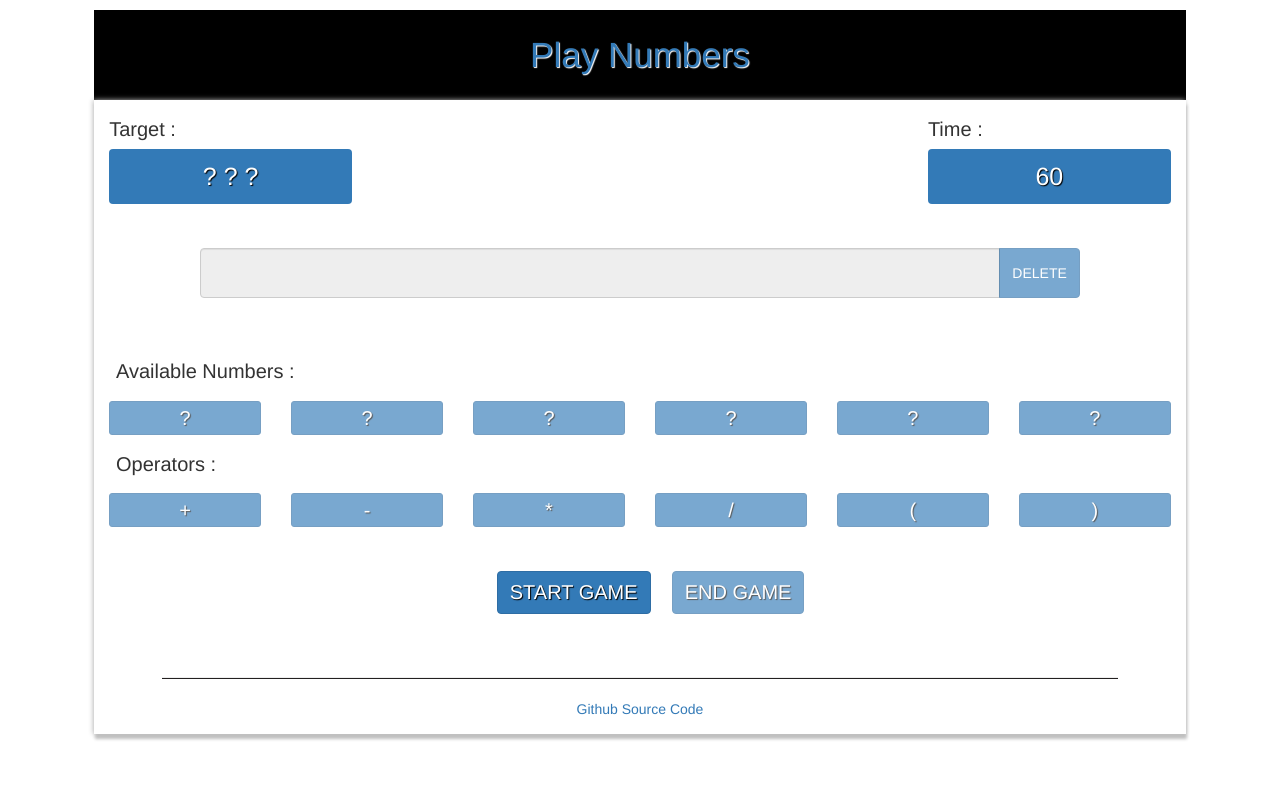
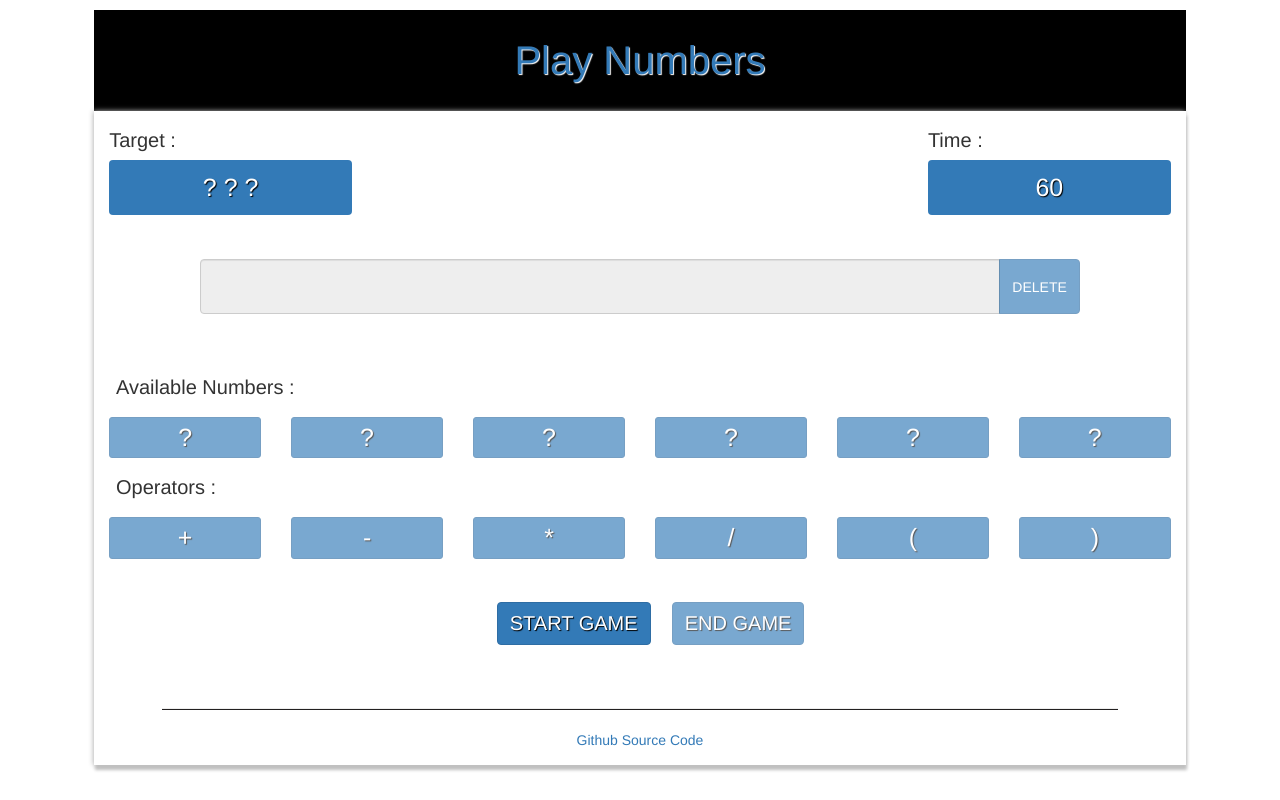
Before and after one commit to BojanJakic/PlayNumbersReactJsRedux, a React app: page / in a window 1280 px wide. Built offline with nearby package versions, Linux system fonts and the light colour scheme.

```diff
--- a/src/index.css
+++ b/src/index.css
@@ -12,7 +12,7 @@
 
 .number-button, .operator-button {
   width : 100%;
-  font-size : 20px;
+  font-size : 25px;
   text-shadow : 1px 1px 1px black;
 }
 
@@ -22,8 +22,8 @@
 }
 
 .input-container input {
-  font-size : 30px;
-  height : 50px;
+  font-size : 35px;
+  height : 55px;
 }
 
 .button-container {
@@ -49,16 +49,16 @@
 }
 
 .btn-delete {
-  height : 50px;
+  height : 55px;
 }
 
 .header {
-  font-size : 35px;
+  font-size : 40px;
   background : black;
   color : #337ab7;
   text-shadow : 1px 1px 1px white;
-  padding-top : 20px;
-  padding-bottom: 20px;
+  padding-top : 22px;
+  padding-bottom: 22px;
   text-align : center;
 }
 
@@ -122,7 +122,6 @@
   }
   .number-button, .operator-button {
     font-size : 10px;
-    padding-left : 2px;
   }
   .header {
     font-size : 20px;
```
